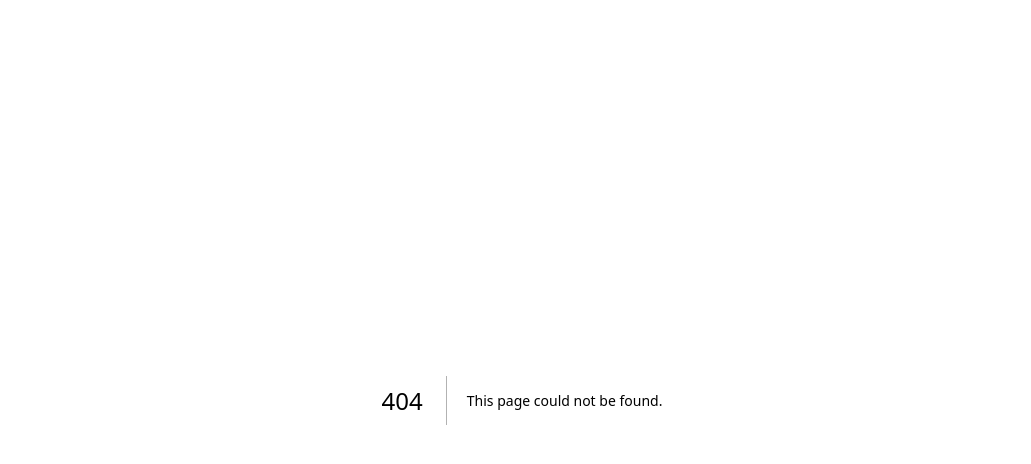
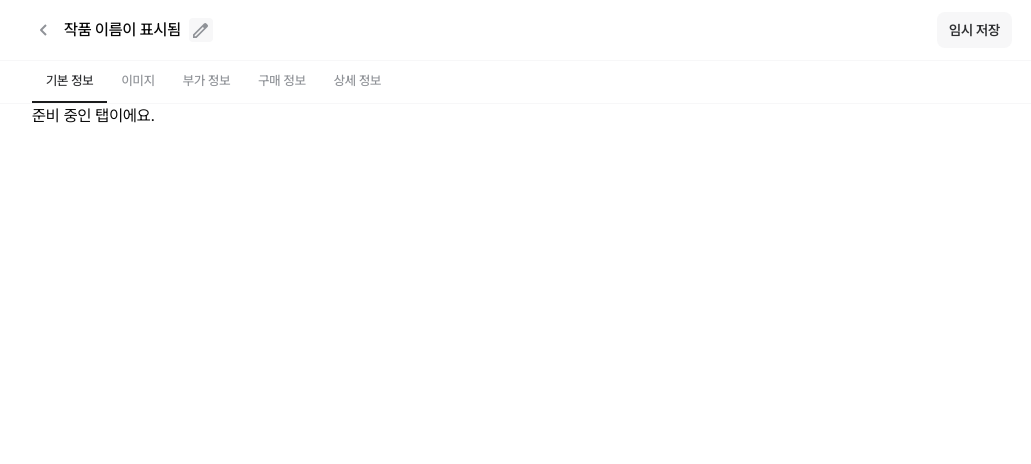
Before and after one commit to DoLog-Team/DoLog-FE, a Next.js app in the folder apps/client/: page /artist-admin/artworks/new in a window 1280 px wide. Before the commit this address had no page. Shown: the top 464 px of the page, without its empty margins (118-1149 px from the left). Built offline with nearby package versions, Linux system fonts and the light colour scheme.

Commit message:
feat: 작품 등록 기본 틀 구현

```diff
--- /dev/null
+++ b/apps/client/app/artist-admin/artworks/_components/ArtworkForm.tsx
@@ -0,0 +1,37 @@
+"use client";
+
+import { useState } from "react";
+import { DesktopContainer } from "@/components/common/DesktopContainer/DesktopContainer";
+import { FormHeader } from "@/components/common/FormHeader/FormHeader";
+import { TabBar } from "@/components/common/TabBar/TabBar";
+
+const TABS = [
+	{ id: "basic", label: "기본 정보" },
+	{ id: "image", label: "이미지" },
+	{ id: "additional", label: "부가 정보" },
+	{ id: "purchase", label: "구매 정보" },
+	{ id: "detail", label: "상세 정보" },
+];
+
+export interface ArtworkFormProps {
+	title: string;
+	onBack: () => void;
+}
+
+export const ArtworkForm = ({ title, onBack }: ArtworkFormProps) => {
+	const [activeTab, setActiveTab] = useState(TABS[0].id);
+
+	return (
+		<DesktopContainer>
+			<FormHeader
+				title={title}
+				editableTitle
+				onTitleEditClick={() => {}}
+				onTempSave={() => {}}
+				onBack={onBack}
+			/>
+			<TabBar tabs={TABS} activeTab={activeTab} onTabClick={setActiveTab} />
+			<div className="px-10">준비 중인 탭이에요.</div>
+		</DesktopContainer>
+	);
+};
--- /dev/null
+++ b/apps/client/app/artist-admin/artworks/new/page.tsx
@@ -0,0 +1,10 @@
+"use client";
+
+import { useRouter } from "next/navigation";
+import { ArtworkForm } from "../_components/ArtworkForm";
+
+export default function NewArtworkPage() {
+	const router = useRouter();
+
+	return <ArtworkForm title="작품 이름이 표시됨" onBack={() => router.back()} />;
+}
```
Also changed, not shown: apps/client/app/artist-admin/(shell)/_components/ArtistAdminHeader.tsx (renamed from apps/client/app/artist-admin/_components/ArtistAdminHeader.tsx), apps/client/app/artist-admin/(shell)/layout.tsx (renamed from apps/client/app/artist-admin/layout.tsx), apps/client/app/artist-admin/(shell)/page.tsx (renamed from apps/client/app/artist-admin/page.tsx).
